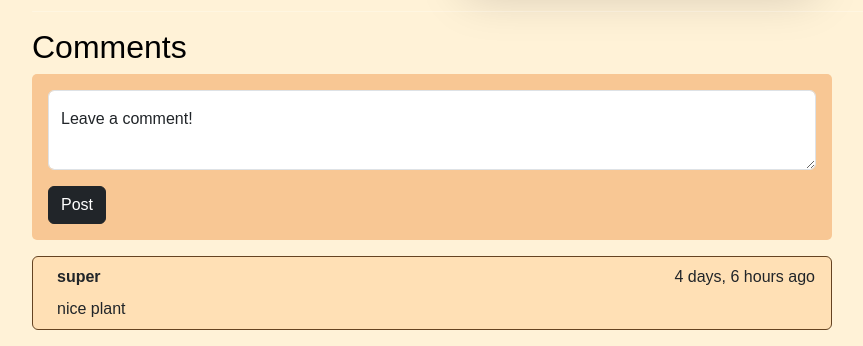
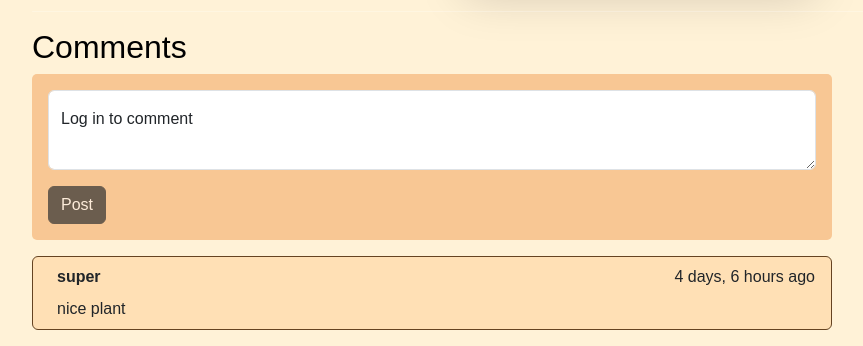
Before and after one commit to Amjuks/CS50-Web-Development, a Django app: page /listing/2 in a window 1280 px wide. Shown: the part 504-850 px from the top of the page, without its empty margins (0-863 px from the left). Run offline with Django 3.2, Linux system fonts and the light colour scheme; data comes from the database, SQL or seed files in the repository; both versions use the stored data as it was after the commit; some libraries are stand-ins or nearby versions.

Commit message:
Implemented user authentication to restrict bidding on items, watching items, and commenting, by disabling input and buttons for unauthorized users. Minor adjustments to form placeholders.

```diff
--- a/Project 2/commerce/auctions/forms.py
+++ b/Project 2/commerce/auctions/forms.py
@@ -9,14 +9,15 @@ class BootStrapForm(forms.Form):
 
 
 class CreateListingForm(BootStrapForm):
-    title = forms.CharField(max_length=32, widget=forms.TextInput(attrs={'placeholder': 'Title'}))
-    description = forms.CharField(max_length=256, widget=forms.Textarea(attrs={'style': 'height: 7rem', 'placeholder': 'Description'}))
-    starting_price = forms.IntegerField(min_value=10, max_value=10**6, widget=forms.NumberInput(attrs={'placeholder': 'Starting Price'}))
-    image = forms.URLField(required=False, widget=forms.TextInput(attrs={'placeholder': 'Image URL'}))
+    title = forms.CharField(max_length=32, widget=forms.TextInput(attrs={'placeholder': ''}))
+    description = forms.CharField(max_length=256, widget=forms.Textarea(attrs={'style': 'height: 7rem', 'placeholder': ''}))
+    starting_price = forms.IntegerField(min_value=10, max_value=10**6, widget=forms.NumberInput(attrs={'placeholder': ''}))
+    image = forms.URLField(required=False, widget=forms.TextInput(attrs={'placeholder': ''}))
     category = forms.ModelChoiceField(queryset=Category.objects.all(), empty_label="Category", widget=forms.Select(attrs={'class': 'form-select'}))
 
+
 class BidForm(BootStrapForm):
-    amount = forms.IntegerField(widget=forms.NumberInput(attrs={'placeholder': "Place a bid!"}))
+    amount = forms.IntegerField(widget=forms.NumberInput(attrs={'placeholder': ""}))
 
     def __init__(self, *args, **kwargs):
         min_bid = kwargs.pop('min_bid', None)
@@ -47,6 +48,6 @@ class CommentForm(BootStrapForm):
         label="Leave a comment!",
         widget=forms.Textarea(attrs={
             'style': 'height:5em;',
-            'placeholder': "Leave a comment here!"
+            'placeholder': ""
         })
     )
--- a/Project 2/commerce/auctions/templates/auctions/listing.html
+++ b/Project 2/commerce/auctions/templates/auctions/listing.html
@@ -11,7 +11,6 @@
             <div class="col">
                 <div class="card border-dark">
                     <img src="{{ listing.image }}" alt="{{ listing.title }}" class="card-img-top card-img-bottom">
-
                 </div>
             </div>
             {% endif %}
@@ -42,16 +41,25 @@
                             <form class="input-group" id="bid-form" data-listing-id="{{ listing.id }}">
                                 {% csrf_token %}
                                 <span class="input-group-text">$</span>
+                                {% if user.is_authenticated %}
                                     <div class="form-floating">
-                                    <input type="number" class="form-control" name="bid_amount" id="BidAmount" placeholder="Place a Bid">
+                                        <input type="number" class="form-control" name="bid_amount" id="BidAmount" placeholder="">
                                         <label for="BidAmount">Place a Bid</label>
                                     </div>
                                     <button class="btn btn-dark" type="submit">Bid</button>
+                                {% else %}
+                                    <div class="form-floating">
+                                        <input type="number" class="form-control" name="bid_amount" id="BidAmount" placeholder="">
+                                        <label for="BidAmount">Log in to bid</label>
+                                    </div>
+                                    <button class="btn btn-dark" type="submit" disabled>Bid</button>
+                                {% endif %}
                             </form>
                         </li>
                         <li class="list-group-item">
                             <form class="d-flex flex-wrap justify-content-between" id="listingOptionsForm" data-listing-id="{{ listing.id }}">
                                 {% csrf_token %}
+                                {% if user.is_authenticated %}
                                     <button type="submit" class="btn btn-primary mb-1"  id="watchlistButton" data-action="watchlist">
                                         {% if user_in_watchlist %}
                                             Remove Watchlist
@@ -59,6 +67,11 @@
                                             Add to Watchlist
                                         {% endif %}
                                     </button>
+                                {% else %}
+                                    <button type="submit" class="btn btn-primary mb-1"  id="watchlistButton" data-action="watchlist" disabled>
+                                        Log in to watchlist
+                                    </button>
+                                {% endif %}
                                 {% if user == listing.owner %}
                                     <button type="submit" class="btn btn-danger mb-1" data-action="close">Close Auction</button>
                                 {% endif %}
@@ -126,11 +139,19 @@
         {% if listing.open %}
             <form class="mb-3" action="{% url 'comment' listing.id %}" method="post">
                 {% csrf_token %}
+                {% if user.is_authenticated %}
                     <div class="form-floating mb-3">
                         {{ comment_form.user_comment }}
                         <label for="{{ comment_form.user_comment.id_for_label }}">{{ comment_form.user_comment.label }}</label>
                     </div>
                     <button class="btn btn-dark" type="submit">Post</button>
+                {% else %}
+                    <div class="form-floating mb-3">
+                        {{ comment_form.user_comment }}
+                        <label for="{{ comment_form.user_comment.id_for_label }}">Log in to comment</label>
+                    </div>
+                    <button class="btn btn-dark" type="submit" disabled>Post</button>
+                {% endif %}
             </form>
         {% endif %}
 
--- a/Project 2/commerce/auctions/templates/auctions/register.html
+++ b/Project 2/commerce/auctions/templates/auctions/register.html
@@ -50,7 +50,6 @@
 
         {% if message %}
             document.addEventListener('DOMContentLoaded', () => {
-                console.log('message');
                 alert('{{ message }}');
             })
         {% endif %}
```
Also changed, not shown: Project 2/commerce/db.sqlite3. Lines whose indentation alone changed are shown as unchanged.
